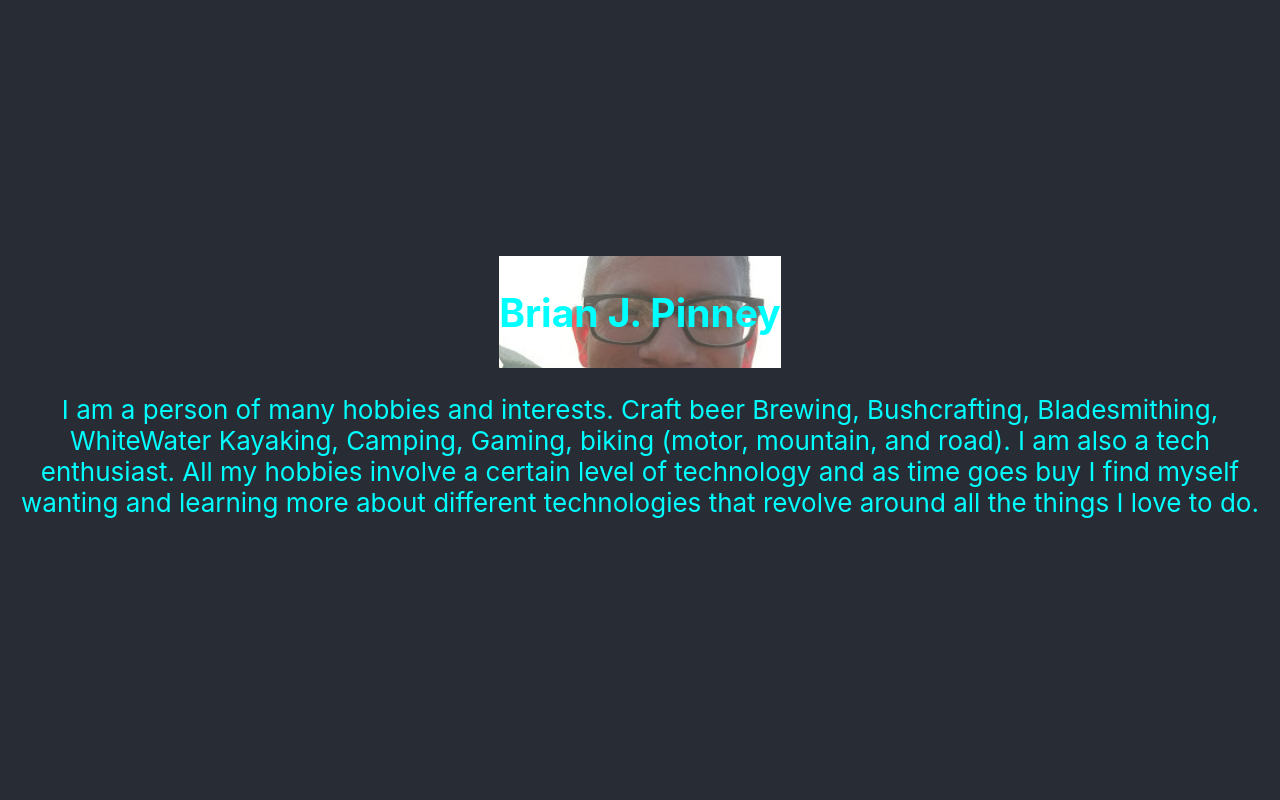
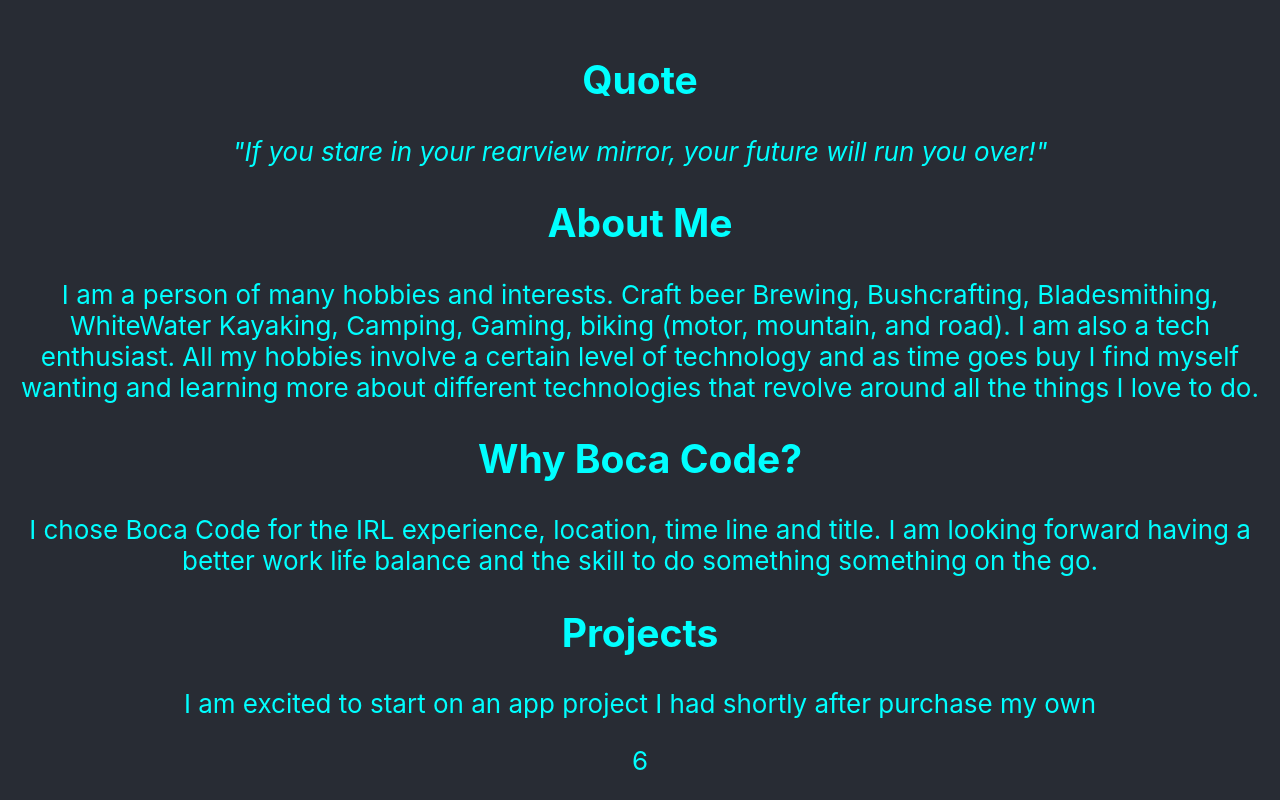
Before and after one commit to BrianPinney/portfolio-app, a React (Create React App) app: page / in a window 1280 px wide. Built offline with nearby package versions, Linux system fonts and the light colour scheme.

Commit message:
Added container col and rows

```diff
--- a/package.json
+++ b/package.json
@@ -6,7 +6,9 @@
     "@testing-library/jest-dom": "^5.16.5",
     "@testing-library/react": "^13.4.0",
     "@testing-library/user-event": "^13.5.0",
+    "bootstrap": "^5.2.3",
     "react": "^18.2.0",
+    "react-bootstrap": "^2.7.4",
     "react-dom": "^18.2.0",
     "react-scripts": "5.0.1",
     "web-vitals": "^2.1.4"
--- a/src/App.css
+++ b/src/App.css
@@ -16,14 +16,3 @@
 .App-link {
   color: #61dafb;
 }
-
-.container {
-  background-image: url("../public/images/mySelf.png");
-  background-repeat: no-repeat;
-  background-position: center;
-  background-size: cover;
-}
-
-h1 {
-
-}
--- a/src/components/Portfolio.jsx
+++ b/src/components/Portfolio.jsx
@@ -1,17 +1,49 @@
 import { useState } from "react";
+import Container from "react-bootstrap/Container";
+import Row from "react-bootstrap/Row";
+import Col from "react-bootstrap/Col";
 
 export default function AboutMe(){
 
     return (
     <>
-    <section className="container" m>
-       <h1>Brian J. Pinney</h1>
-    </section>
-    <p>I am a person of many hobbies and interests. Craft beer Brewing, Bushcrafting, Bladesmithing, WhiteWater Kayaking,
+    <Container>
+        <Row>
+            <Col>
+
+            </Col>
+        </Row>
+        <Row>
+            <Col><h2>Quote</h2>
+            <p><em>"If you stare in your rearview mirror, your future will run you over!"</em></p>
+            </Col>
+        </Row>
+        <Row>
+            <Col>
+                <h2>About Me</h2>
+                <p>I am a person of many hobbies and interests. Craft beer    Brewing, Bushcrafting, Bladesmithing, WhiteWater Kayaking,
                 Camping, Gaming, biking (motor, mountain, and road). I am also a tech enthusiast. All my hobbies involve a certain level of
                 technology and as time goes buy I find myself wanting and learning more about different technologies that revolve around all
                 the things I love to do.
-    </p>
+                </p>
+            </Col>
+        </Row>
+        <Row>
+            <Col>
+            <h2>Why Boca Code?</h2>
+            <p>
+                I chose Boca Code for the IRL experience, location, time line and title. I am looking forward having a better work life balance and the skill to do something something on the go.
+            </p>
+            </Col>
+        </Row>
+        <Row>
+            <Col>
+            <h2>Projects</h2>
+            <p>I am excited to start on an app project I had shortly after purchase my own</p>
+            </Col>
+            <Col>6</Col>
+        </Row>
+    </Container>
     </>
     )
 }
```
Also changed, not shown: 1 other file (tests, documents, lock files or other folders).
